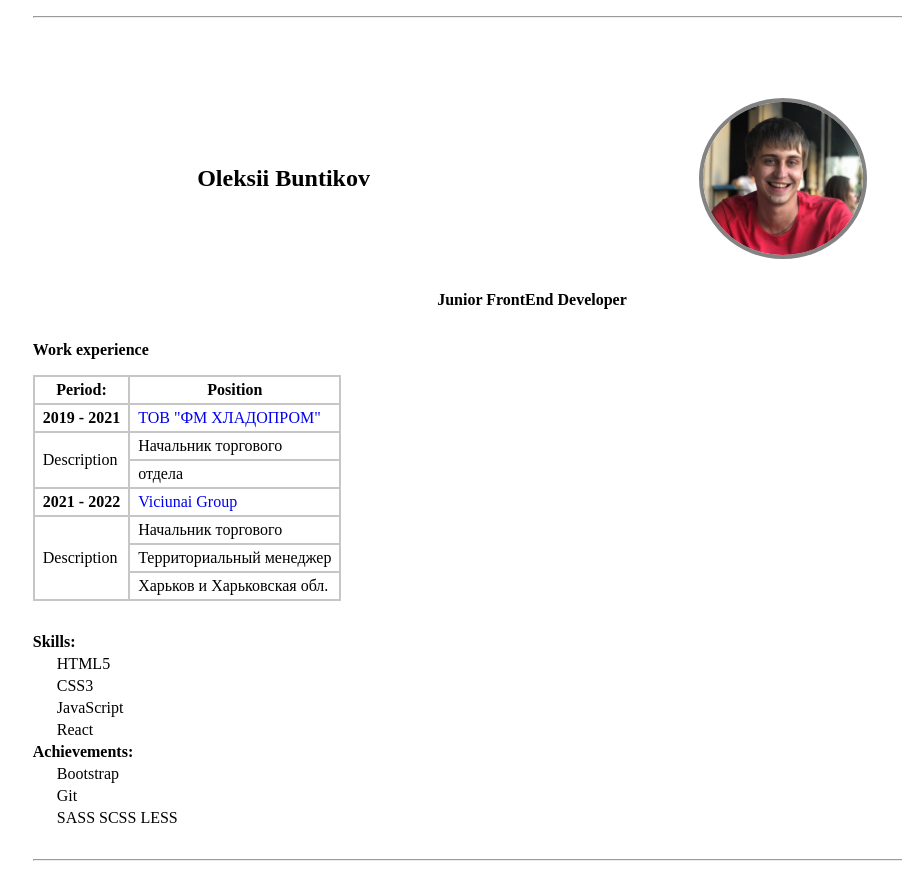
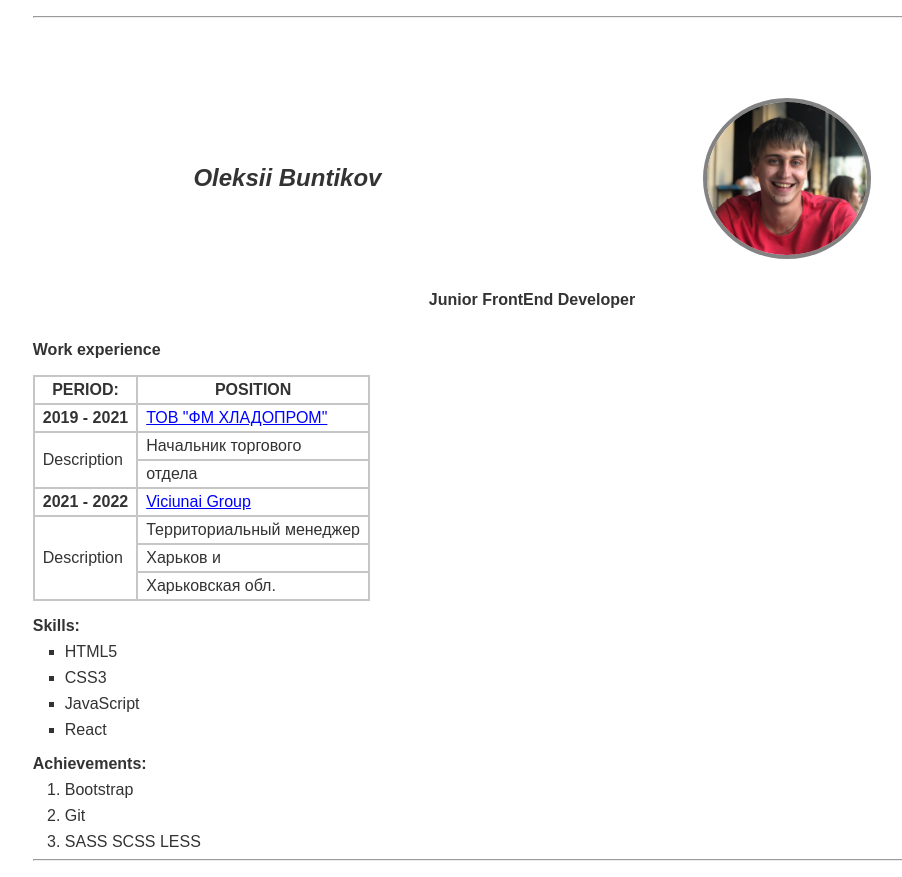
Before and after one commit to OleksiiHub/hw2, a plain HTML site: page index.html in a window 1280 px wide. Shown: the whole page, without its empty margins (108-1010 px from the left). Drawn offline with Linux system fonts and the light colour scheme.

Commit message:
add css style lesson7

```diff
--- a/index.html
+++ b/index.html
@@ -9,7 +9,6 @@
   </head>
   <body>
     <main class="p-1">
-
       <section class="container">
         <hr />
         <div class="d-flex">
@@ -19,7 +18,7 @@
       </section>
       <section class="container mt-2">
         <p class="text-center">
-          <strong>Junior FrontEnd Developer</strong>
+          <span>Junior FrontEnd Developer</span>
         </p>
       </section>
 
@@ -28,7 +27,7 @@
           <span>Work experience</span>
         </p>
         <table class="mt-1">
-  <thead>
+          <thead class="text_uppercase">
             <tr>
               <th>Period:</th>
               <th>Position</th>
@@ -37,7 +36,9 @@
           <tbody>
             <tr>
               <td><span>2019 - 2021</span></td>
-      <td><a href="https://khladoprom.com/en/">ТОВ "ФМ ХЛАДОПРОМ" </a></td>
+              <td>
+                <a href="https://khladoprom.com/en/">ТОВ "ФМ ХЛАДОПРОМ" </a>
+              </td>
             </tr>
             <tr>
               <td rowspan="2">Description</td>
@@ -48,17 +49,19 @@
             </tr>
             <tr>
               <td><span>2021 - 2022</span></td>
-      <td><a href="https://www.viciunaigroup.eu/en">Viciunai Group </a></td>
+              <td>
+                <a href="https://www.viciunaigroup.eu/en">Viciunai Group </a>
+              </td>
             </tr>
             <tr>
               <td rowspan="3">Description</td>
-      <td>Начальник торгового</td>
-    </tr>
-    <tr>
               <td>Территориальный менеджер</td>
             </tr>
             <tr>
-      <td>Харьков и Харьковская обл.</td>
+              <td>Харьков и </td>
+            </tr>
+            <tr>
+              <td>Харьковская обл.</td>
             </tr>
           </tbody>
         </table>
@@ -75,18 +78,21 @@
             Территориальный менеджер Харьков и Харьковская обл.
           </li>
         </ol> -->
-        <dl>
-          <dt>Skills:</dt>
-            <dd>HTML5</dd>
-            <dd>CSS3</dd>
-            <dd>JavaScript</dd>
-            <dd>React</dd>
-          <dt>Achievements:</dt>
-            <dd>Bootstrap</dd>
-            <dd>Git</dd>
-            <dd>SASS SCSS LESS</dd>
-        </dl>
-        <hr>
+        <ul class="mt-1">
+          <span>Skills:</span>
+          <li>HTML5</li>
+          <li>CSS3</li>
+          <li>JavaScript</li>
+          <li>React</li>
+        </ul>
+
+        <ol class="mt-1">
+          <span>Achievements:</span>
+          <li>Bootstrap</li>
+          <li>Git</li>
+          <li>SASS SCSS LESS</li>
+        </ol>
+        <hr />
       </article>
     </main>
   </body>
--- a/style/style.css
+++ b/style/style.css
@@ -1,6 +1,12 @@
 * {
   margin: 0;
   padding: 0;
+}
+main {
+  color: #333;
+}
+body {
+  font-family: Arial, Helvetica, sans-serif;
 }
 .container {
   width: 80%;
@@ -22,7 +28,7 @@
 .text-center {
   text-align: center;
 }
-.mt-1{
+.mt-1 {
   margin-top: 1rem;
 }
 .mt-2 {
@@ -34,29 +40,52 @@
 span {
   font-weight: bold;
 }
-ol {
+/* ol {
   margin: 1rem;
-}
+} */
 li {
   margin: 0.5rem;
 }
 a {
+  color: #00f;
+}
+a:visited {
+  color: #005;
+}
+a:hover {
   text-decoration: none;
+  color: red;
 }
-dl {
-  margin: 2rem 0;
-}
+
 dt {
   font-weight: bold;
 }
 dd {
   margin: 0.25rem 0 0.25rem 1.5rem;
 }
-table{
+
+ul > li {
+  list-style-type: square;
+  margin-left: 2rem;
+
+}
+table {
   border-spacing: 0 0;
   border-collapse: collapse;
 }
-table th, table td{
+table th,
+table td {
   border: 2px solid #c6c6c6;
-  padding: .25rem .5rem;
+  padding: 0.25rem 0.5rem;
 }
+
+.text_uppercase {
+  text-transform: uppercase;
+}
+
+h1 {
+  font-style: italic;
+}
+ol>li{
+  margin-left: 2rem;
+}
```
Lines whose indentation alone changed are shown as unchanged.
